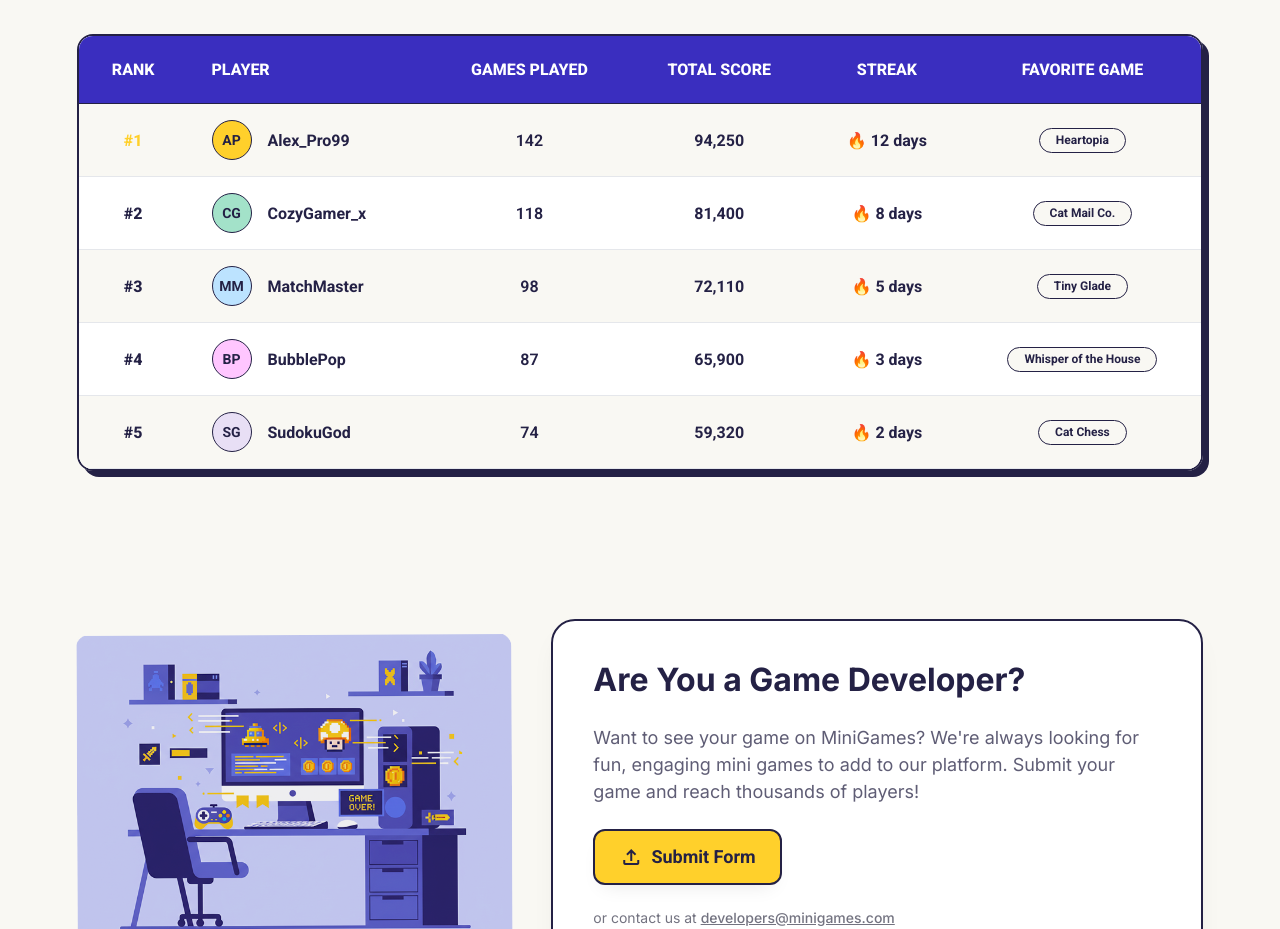
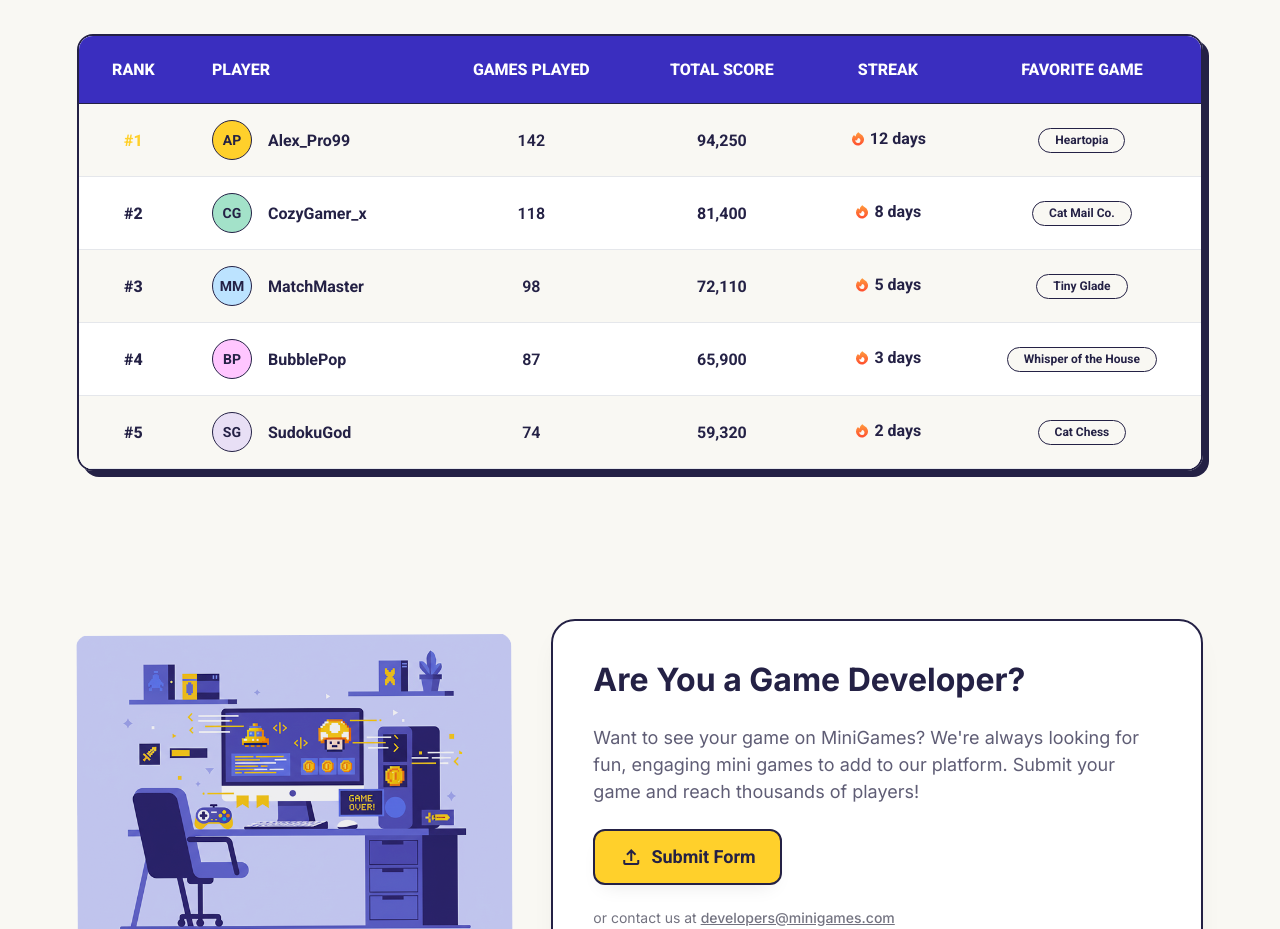
Before and after one commit to Tatynaae/minigames, a website built with webpack: page src/index.html in a window 1280 px wide. Shown: the part 1360-2289 px from the top of the page. Built offline with nearby package versions, Linux system fonts and the light colour scheme.

Commit message:
fix: leaderboard icon

```diff
--- a/src/components/leaderboard/leaderboard.scss
+++ b/src/components/leaderboard/leaderboard.scss
@@ -204,6 +204,9 @@
 }
 
 .leaderboard__streak {
+  display: inline-flex;
+  align-items: center;
+  gap: 4px;
   font-weight: $font-weight-bold;
   font-size: $font-size-base;
   line-height: $line-height-base;
@@ -214,6 +217,12 @@
     font-size: $font-size-sm;
     line-height: $line-height-md - 6px;
   }
+}
+
+.leaderboard__streak-icon {
+  width: 16px;
+  height: 16px;
+  flex-shrink: 0;
 }
 
 .leaderboard__game-tag {
--- a/src/components/leaderboard/leaderboard.ts
+++ b/src/components/leaderboard/leaderboard.ts
@@ -1,5 +1,6 @@
 import './leaderboard.scss';
 import leaderboardData from '../../data/leaderboard.json';
+import fireIcon from '../../assets/icons/fire-icon.svg';
 
 interface LeaderboardEntry {
   rank: number;
@@ -45,7 +46,9 @@ function renderRow(player: LeaderboardEntry, index: number): string {
       </td>
       <td><span class="leaderboard__games">${player.gamesPlayed}</span></td>
       <td><span class="leaderboard__score">${formatScore(player.totalScore)}</span></td>
-      <td><span class="leaderboard__streak">🔥 ${player.streakDays} days</span></td>
+      <td><span class="leaderboard__streak">
+      <img class="leaderboard__streak-icon" src="${fireIcon}" alt="" /> ${player.streakDays} days</span>
+      </td>
       <td><span class="leaderboard__game-tag">${player.favoriteGameName}</span></td>
     </tr>
   `;
```
Also changed, not shown: src/assets/icons/fire-icon.svg (added).
